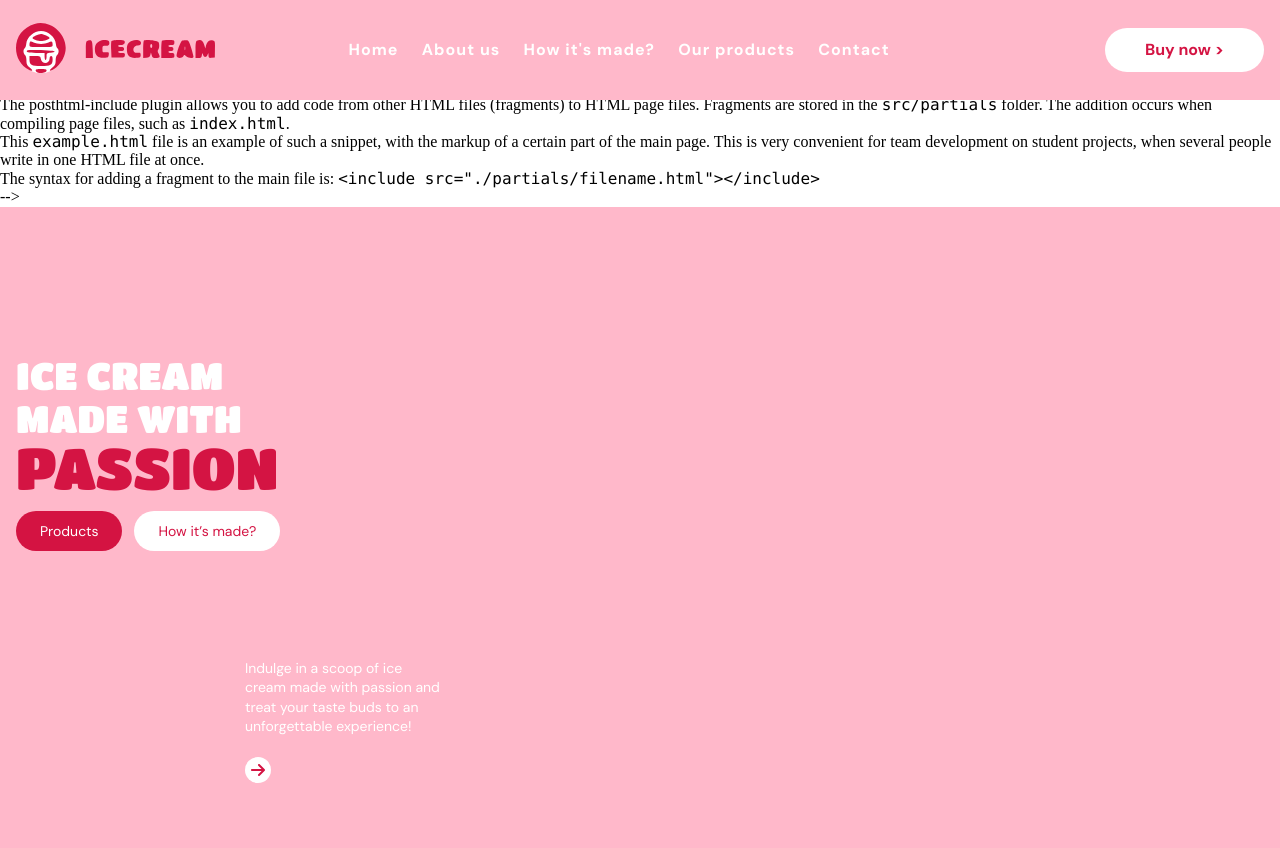
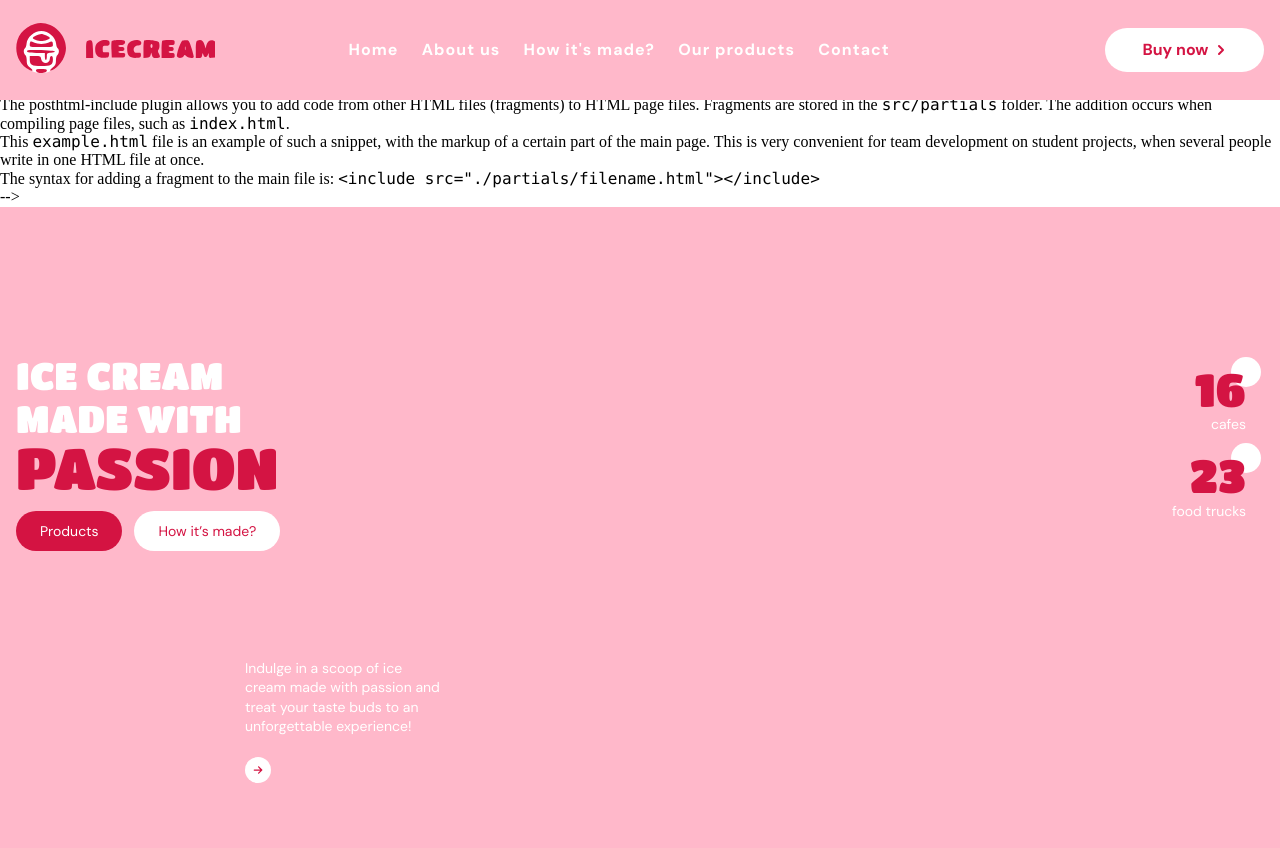
Before and after one commit to roeledeleon/goit-markup-teamproject, a website built with Parcel: page src/index.html in a window 1280 px wide. Shown: the top 848 px of the page. Built offline with nearby package versions, Linux system fonts and the light colour scheme.

Commit message:
Commit 12-1 2126H

```diff
--- a/src/partials/hero-header.html
+++ b/src/partials/hero-header.html
@@ -4,12 +4,18 @@
       <nav class="nav-header">
         <div>
           <a href="./index.html" class="header-logo">
-            <img
+            <!-- <img
               src="./images/SVG/logo_icon+ice-cream.svg"
               alt="logo site"
               width="199"
               height="50"
             />
+            -->
+            <svg class="icon_logo" width="199" height="50">
+              <use
+                href="/src/images/symbol-defs.svg#icon-logo_iconice-cream"
+              ></use>
+            </svg>
           </a>
         </div>
         <div>
@@ -32,8 +38,15 @@
           </ul>
         </div>
       </nav>
-      <div>
-        <a class="button btn_buy-now">Buy now ></a>
+      <div class="button btn_buy-now">
+        <div>
+          <a>Buy now </a>
+        </div>
+        <div>
+          <svg class="icon_buy-now" width="10" height="20">
+            <use href="/src/images/symbol-defs.svg#icon-arrow-button"></use>
+          </svg>
+        </div>
       </div>
     </div>
   </section>
@@ -62,7 +75,7 @@
           unforgettable experience!
         </h2>
         <button type="button" class="button-circle-small">
-          <svg class="hero-icon">
+          <svg class="icon_arrow-right" width="10" height="10">
             <use
               href="/src/images/symbol-defs.svg#icon-arrow-button-circle"
             ></use>
@@ -70,5 +83,13 @@
         </button>
       </div>
     </div>
+    <ul class="hero-number-list">
+      <li class="hero-number-item"><a class="hero-number"> 16</a></li>
+      <li class="hero-number-item"><a class="hero-number-text">cafes</a></li>
+      <li class="hero-number-item"><a class="hero-number"> 23</a></li>
+      <li class="hero-number-item">
+        <a class="hero-number-text">food trucks</a>
+      </li>
+    </ul>
   </div>
 </section>
--- a/src/sass/layout/_hero-header.scss
+++ b/src/sass/layout/_hero-header.scss
@@ -50,14 +50,24 @@
 }
 .btn_buy-now {
   @extend %button;
+
+  display: flex;
+  flex-direction: row;
+  flex-wrap: nowrap;
+  align-items: flex-start;
+
   width: 159px;
   height: 44px;
 
   background-color: var(--button-bg-white);
   color: var(--text-red);
+
+  &:hover {
+    background-color: var(--button-bg-white-hover);
+  }
 }
-.btn_buy-now:hover {
-  background-color: var(--button-bg-white-hover);
+.icon_buy-now {
+  margin-left: 8px;
 }
 /* End of HEADER Styles */
 
@@ -119,4 +129,55 @@
   color: var(--text-white);
   margin-bottom: 20px;
 }
+.hero-number-list {
+  display: flex;
+  position: absolute;
+  top: 156px;
+  right: 34px;
+
+  flex-wrap: nowrap;
+  flex-direction: column;
+  align-items: flex-end;
+}
+.hero-number-item:nth-child(3) {
+  margin-top: 15px;
+}
+.hero-number-item:nth-child(1),
+.hero-number-item:nth-child(3) {
+  z-index: 10;
+}
+.hero-number-item:nth-child(1),
+.hero-number-item:nth-child(3) {
+  &::after {
+    content: '';
+    display: inline-block;
+    position: absolute;
+    z-index: -1;
+
+    width: 30px;
+    height: 30px;
+    border-radius: 50%;
+
+    background-color: var(--bg-white);
+    transform: translate(-50%, -20%);
+  }
+}
+.hero-number {
+  font-family: var(--title-font);
+  font-weight: 400;
+  font-size: 46px;
+  line-height: 1.15;
+  letter-spacing: 4%;
+  color: var(--text-red);
+}
+
+.hero-number-text {
+  position: relative;
+  font-family: var(--primary-font);
+  font-weight: 400;
+  font-size: 14px;
+  line-height: 1.3;
+  color: var(--text-white);
+}
+
 /* End of HERO Styles */
--- a/src/sass/materials/_buttons.scss
+++ b/src/sass/materials/_buttons.scss
@@ -5,7 +5,7 @@
   font-family: var(--primary-font);
   font-weight: 700;
   font-size: 16px;
-  line-height: 1.3;
+  line-height: 20.83px;
 
   display: flex;
   justify-content: center;
```
